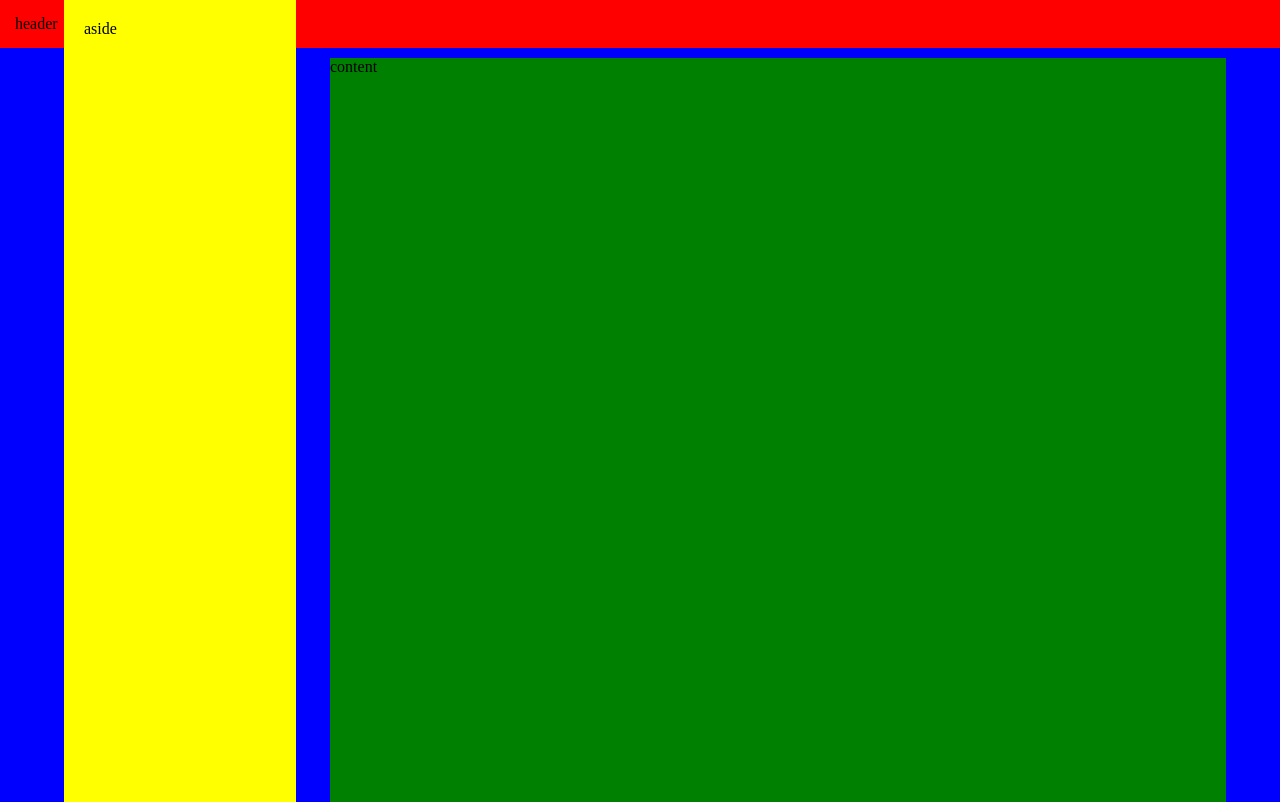
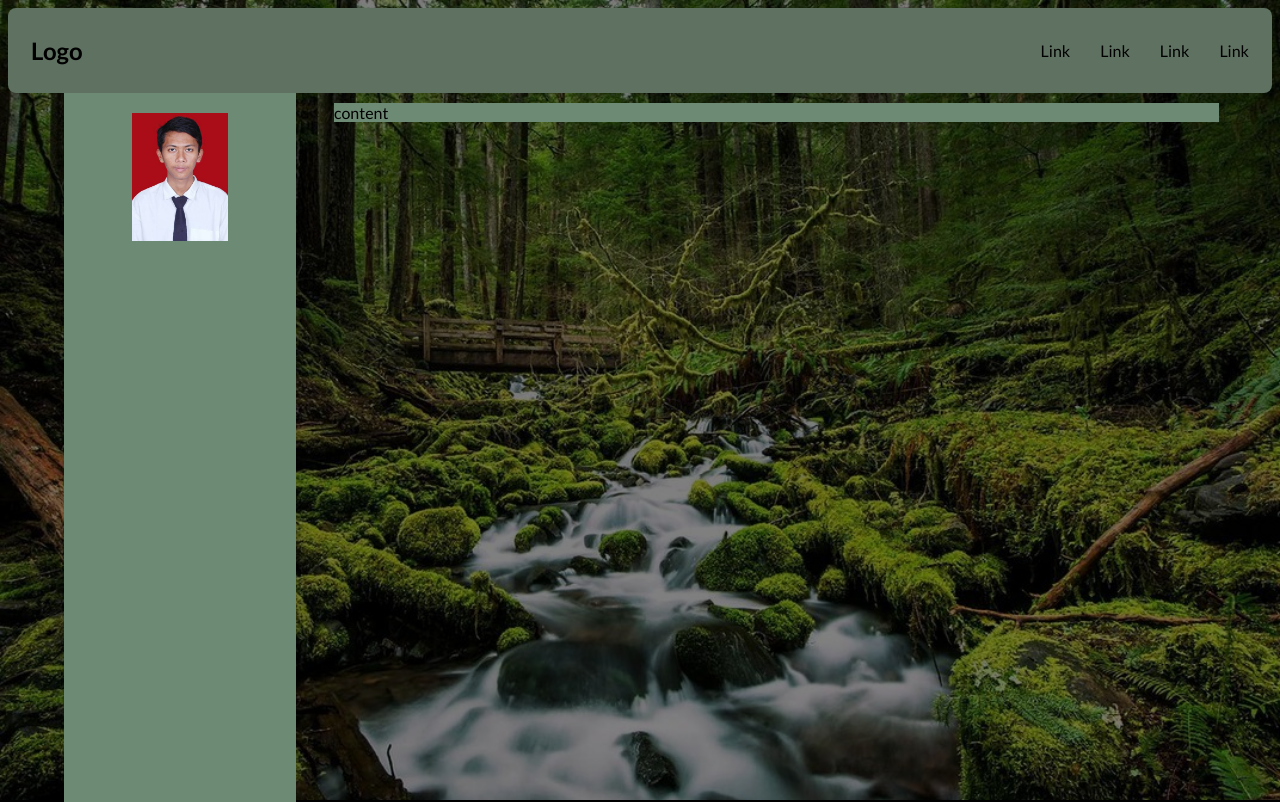
Before and after one commit to masfuulaji/native-storiette, a plain HTML site: page index.html in a window 1280 px wide. Shown: the top 802 px of the page. Drawn offline with Linux system fonts and the light colour scheme.

Commit message:
do a little styling :)

```diff
--- a/index.html
+++ b/index.html
@@ -5,40 +5,100 @@
         <meta http-equiv="X-UA-Compatible" content="IE=edge" />
         <title>Cerpen</title>
         <meta name="viewport" content="width=device-width, initial-scale=1" />
-    </head>
-    <body style="margin: 0px; background-color: blue">
-        <div>
-            <header style="background-color: red; padding: 15px">header</header>
-            <main style="display: flex;">
-                <div>
-                    <aside
-                        style="
-                            background-color: yellow;
+        <link
+            rel="stylesheet"
+            href="https://fonts.googleapis.com/css?family=Lato:100,300,400,700,900"
+        />
+        <style>
+            body {
+                font-family: "Lato", sans-serif;
+            }
+            #page-wrapper {
+                background-color: rgb(0, 0, 0, 1);
+            }
+            #page-wrapper::after {
+                content: "";
+                background-image: url("assets/img/nature.jpg");
+                background-size: cover;
+                opacity: 0.5;
+                top: 0;
+                left: 0;
+                bottom: 0;
+                right: 0;
+                position: absolute;
+                z-index: -1;
+            }
+            .header {
+                background-color: #5f7161;
+                padding: 8px;
+                position: sticky;
+                top: 0;
+                z-index: 9999;
+                border-radius: 8px;
+            }
+            .sidebar {
+                background-color: #6d8b74;
                 min-height: 100vh;
                 padding: 20px;
                 width: 15%;
                 position: fixed;
                 left: 5%;
-                            top: 0;
-                        "
-                    >
-                        aside
-                    </aside>
-                </div>
-                <div style="width: 100vw;">
-                    <div
-                        id="content"
-                        style="
-                            background-color: green;
+            }
+            .content {
+                background-color: #6d8b74;
                 position: relative;
                 left: 25%;
                 margin: 10px;
                 width: 70%;
-                            height: 1000px;
+            }
+            .navbar-link {
+                text-decoration: none;
+                /* border-style: solid; */
+                padding: 10px;
+                border-radius: 5px;
+                /* border-color: #CC9C75; */
+                margin: 0 5px 0 5px;
+                color: black;
+            }
+            .navbar-link:hover {
+                background-color: #cc9c75;
+            }
+        </style>
+    </head>
+    <body id="page-wrapper">
+        <div>
+            <header class="header">
+                <div style="display: flex">
+                    <div style="margin-right: auto">
+                        <h2 style="margin-left: 15px">Logo</h2>
+                    </div>
+                    <div style="margin: auto 0 auto; display: flex">
+                        <a href="#" class="navbar-link">Link</a>
+                        <a href="#" class="navbar-link">Link</a>
+                        <a href="#" class="navbar-link">Link</a>
+                        <a href="#" class="navbar-link">Link</a>
+                    </div>
+                </div>
+            </header>
+            <main style="display: flex">
+                <div>
+                    <aside class="sidebar">
+                        <div style=" height: 150px">
+                            <img
+                                src="assets/img/foto_mhs.jpg"
+                                style="
+                                    max-height: 100%;
+                                    display: block;
+                                    margin-left: auto;
+                                    margin-right: auto;
+                                    width: 50%;
                                 "
-                    >
-                        content
+                            />
                         </div>
+                    </aside>
+                </div>
+                <div style="width: 100vw">
+                    <div class="content">content</div>
                 </div>
             </main>
         </div>
```
Also changed, not shown: assets/img/foto_mhs.jpg (added), assets/img/nature.jpg (added). Lines whose indentation alone changed are shown as unchanged.
